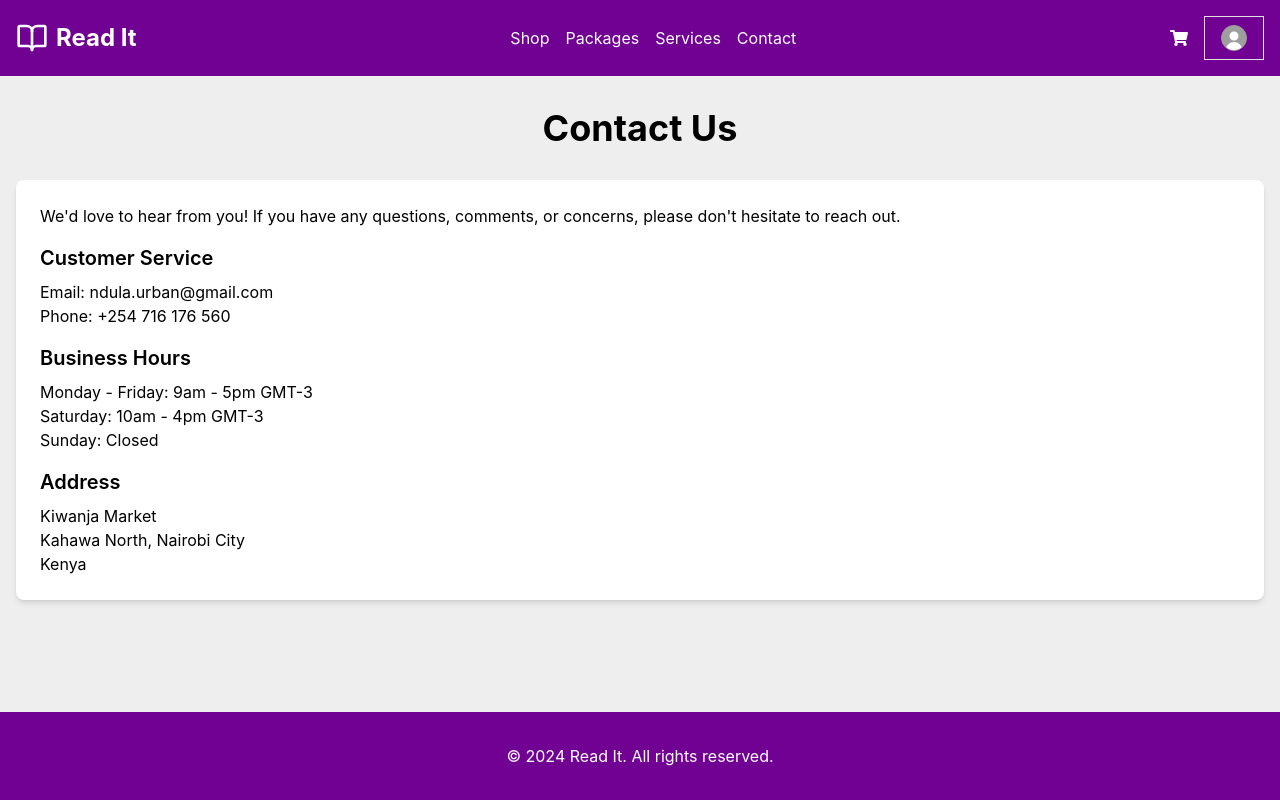
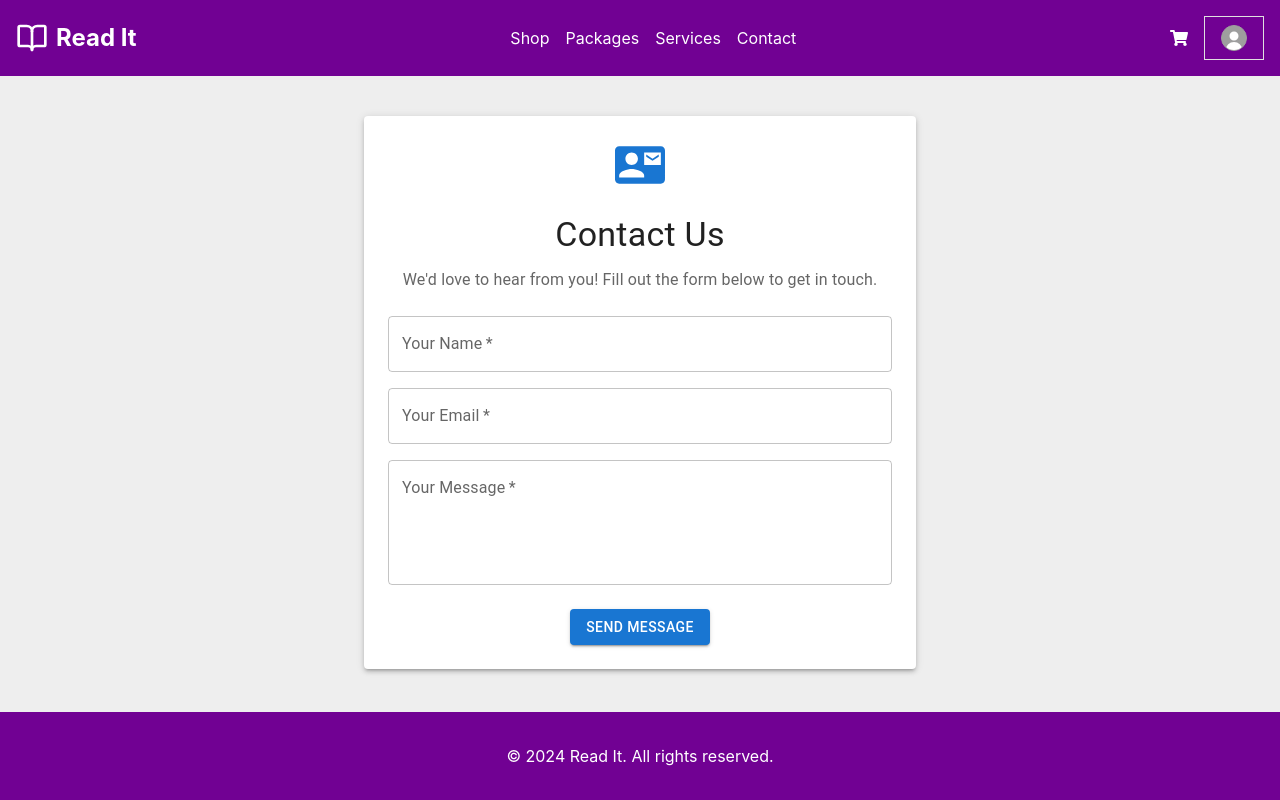
Before and after one commit to ignatiusratemo26/frontend, a React (Create React App) app: page /contact in a window 1280 px wide. Built offline with nearby package versions, Linux system fonts and the light colour scheme; no server answers.

Commit message:
Created the contact page

```diff
--- a/src/components/Header.js
+++ b/src/components/Header.js
@@ -32,7 +32,9 @@ const Header = ({ toggleCart, setCurrentPage }) => {
            <li className="hover:text-[#ecf0f1]">Packages</li>
             </Link>
            <li><a href="#services" className="hover:text-[#ecf0f1]">Services</a></li>
-           <li><a href="#contact" className="hover:text-[#ecf0f1]">Contact</a></li>
+           <Link to="/contact" className="hover:text-[#ecf0f1]">
+           <li className="hover:text-[#ecf0f1]">Contact</li>
+            </Link>
          </ul>
        </nav>
 
--- a/src/pages/ContactPage.js
+++ b/src/pages/ContactPage.js
@@ -1,28 +1,128 @@
-import React from 'react';
+import React, { useState } from 'react';
+import {
+  Box,
+  TextField,
+  Button,
+  Typography,
+  Container,
+  Paper,
+  Snackbar,
+  Alert,
+  Dialog,
+  DialogTitle,
+  DialogContent,
+  DialogActions,
+  Grid2,
+  Grid,
+} from '@mui/material';
+import ContactMailIcon from '@mui/icons-material/ContactMail';
+import axios from 'axios';
 
-const ContactPage = () => (
-    <div className="container mx-auto px-4 py-8">
-      <h1 className="text-4xl text-black font-bold text-center mb-8">Contact Us</h1>
-      <div className="bg-white p-6 rounded-lg shadow-md">
-        <p className="mb-4">We'd love to hear from you! If you have any questions, comments, or concerns, please don't hesitate to reach out.</p>
-        <div className="mb-4">
-          <h2 className="text-xl font-semibold mb-2">Customer Service</h2>
-          <p>Email: ndula.urban@gmail.com</p>
-          <p>Phone: +254 716 176 560</p>
-        </div>
-        <div className="mb-4">
-          <h2 className="text-xl font-semibold mb-2">Business Hours</h2>
-          <p>Monday - Friday: 9am - 5pm GMT-3</p>
-          <p>Saturday: 10am - 4pm GMT-3</p>
-          <p>Sunday: Closed</p>
-        </div>
-        <div>
-          <h2 className="text-xl font-semibold mb-2">Address</h2>
-          <p>Kiwanja Market</p>
-          <p>Kahawa North, Nairobi City</p>
-          <p>Kenya</p>
-        </div>
-      </div>
-    </div>
+const ContactPage = () => {
+  const [formData, setFormData] = useState({
+    name: '',
+    email: '',
+    message: '',
+  });
+
+  const [snackbarOpen, setSnackbarOpen] = useState(false);
+  const [dialogOpen, setDialogOpen] = useState(false);
+
+  const handleChange = (e) => {
+    setFormData({ ...formData, [e.target.name]: e.target.value });
+  };
+
+  const handleSubmit = async (e) => {
+    e.preventDefault();
+    try {
+      // Simulating an API call with axios
+      await axios.post('/api/contact', formData);
+
+      // Clear fields and show dialog
+      setFormData({ name: '', email: '', message: '' });
+      setDialogOpen(true);
+    } catch (error) {
+      console.error('Error:', error);
+    }
+  };
+
+  const handleDialogClose = () => {
+    setDialogOpen(false);
+  };
+
+  return (
+    <Container maxWidth="sm" sx={{ marginTop: 5, marginBottom: 5 }}>
+      <Paper elevation={3} sx={{ padding: 3 }}>
+        <Box display="flex" justifyContent="center" alignItems="center" mb={3}>
+          <ContactMailIcon sx={{ fontSize: 50, color: '#1976d2' }} />
+        </Box>
+        <Typography variant="h4" align="center" gutterBottom>
+          Contact Us
+        </Typography>
+        <Typography variant="body1" align="center" color="text.secondary" mb={3}>
+          We'd love to hear from you! Fill out the form below to get in touch.
+        </Typography>
+        <Box component="form" onSubmit={handleSubmit}>
+        <Grid container spacing={2}>
+            <Grid item xs={12}>
+              <TextField
+                fullWidth
+                variant="outlined"
+                label="Your Name"
+                name="name"
+                value={formData.name}
+                onChange={handleChange}
+                required
+              />
+            </Grid>
+            <Grid item xs={12}>
+              <TextField
+                fullWidth
+                variant="outlined"
+                label="Your Email"
+                name="email"
+                type="email"
+                value={formData.email}
+                onChange={handleChange}
+                required
+              />
+            </Grid>
+            <Grid item xs={12}>
+              <TextField
+                fullWidth
+                variant="outlined"
+                label="Your Message"
+                name="message"
+                value={formData.message}
+                onChange={handleChange}
+                multiline
+                rows={4}
+                required
+              />
+            </Grid>
+          </Grid>
+          <Box display="flex" justifyContent="center" mt={3}>
+            <Button variant="contained" color="primary" type="submit">
+              Send Message
+            </Button>
+          </Box>
+        </Box>
+      </Paper>
+
+      {/* Dialog for successful submission */}
+      <Dialog open={dialogOpen} onClose={handleDialogClose}>
+        <DialogTitle>Submission Successful</DialogTitle>
+        <DialogContent>
+          <Typography>Your message has been sent successfully!</Typography>
+        </DialogContent>
+        <DialogActions>
+          <Button onClick={handleDialogClose} color="primary">
+            Close
+          </Button>
+        </DialogActions>
+      </Dialog>
+    </Container>
   );
-  export default ContactPage;
+};
+
+export default ContactPage;
```
